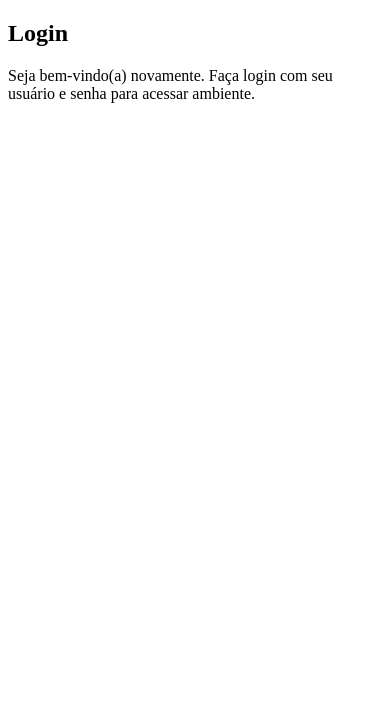
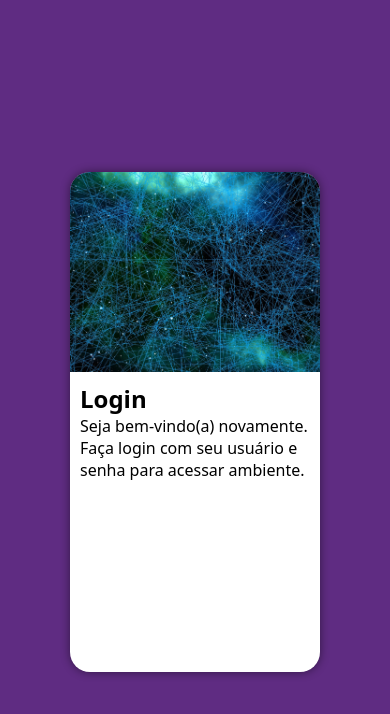
Before and after one commit to gmadalhano/projeto-login, a plain HTML site: page index.html in a window 390 px wide. Drawn offline with Linux system fonts and the light colour scheme.

Commit message:
organização-mobilefirst

```diff
--- a/estilos/style.css
+++ b/estilos/style.css
@@ -5,3 +5,48 @@
     Verde: #49a09d
     Lilás: #5f2c82
 */
+
+* {
+    font-family: system-ui, -apple-system, BlinkMacSystemFont, 'Segoe UI', Roboto, Oxygen, Ubuntu, Cantarell, 'Open Sans', 'Helvetica Neue', sans-serif;
+    padding: 0px;
+    margin: 0px;
+    box-sizing: border-box;
+}
+
+body, html {
+    background-color: #5f2c82;
+    height: 100vh;
+    width: 100vw;
+}
+
+main {
+    position: relative;
+    height: 100vh;
+    width: 100vw;
+}
+
+section#login {
+    position: absolute;
+    top: 50%;
+    left: 50%;
+    transform: translate(-50%, -50%);
+    overflow: hidden;
+
+    background-color: white;
+    width: 250px;
+    height: 500px;
+    border-radius: 20px;
+    box-shadow: 0px 0px 10px rgba(0, 0, 0, 0.479);
+}
+
+section#login > div#imagem {
+    display: block;
+    background: #5f2c82 url(../imagens/netbrain.jpg) no-repeat;
+    background-size: cover;
+    height: 200px;
+}
+
+section#login > div#formulario {
+    display: block;
+    padding: 10px;
+}
```
